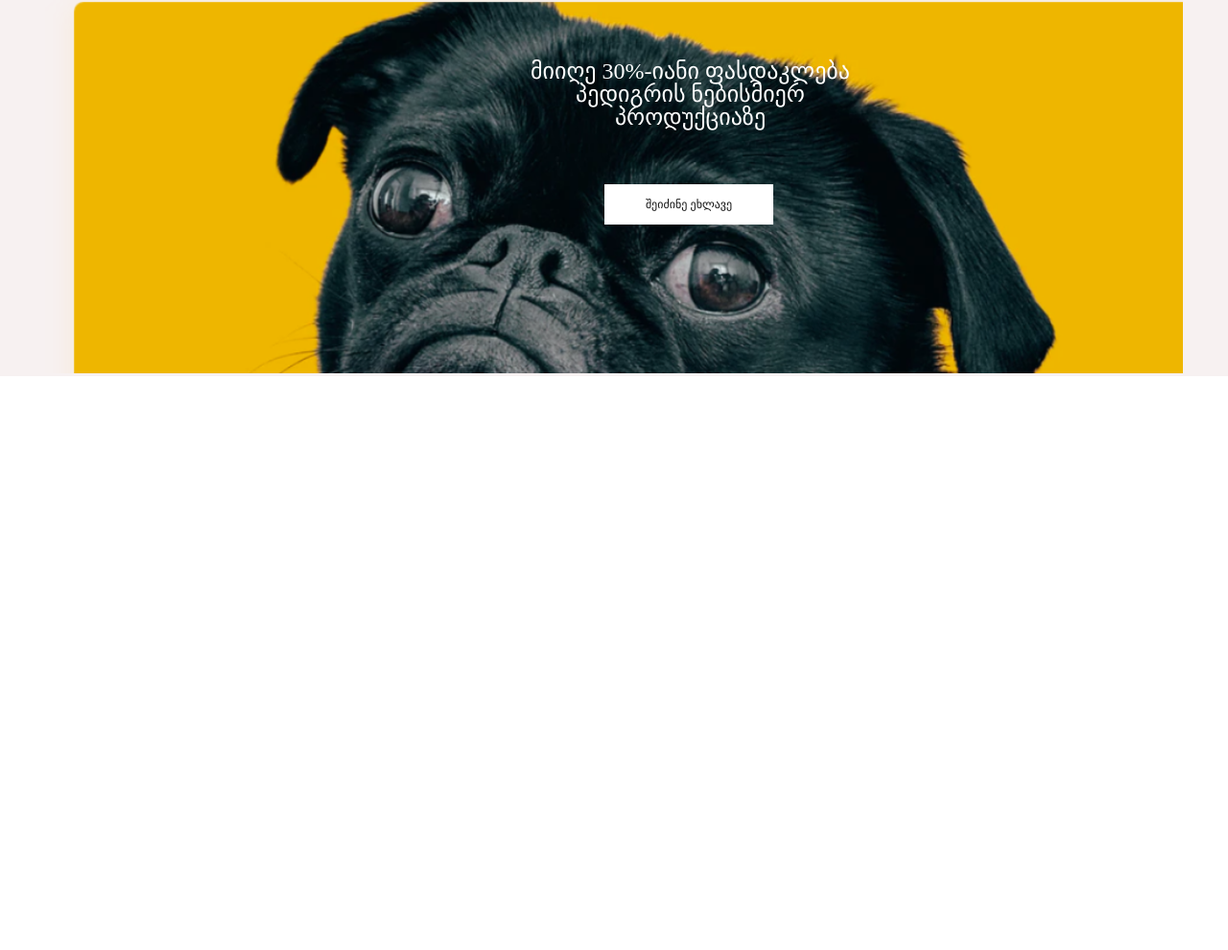
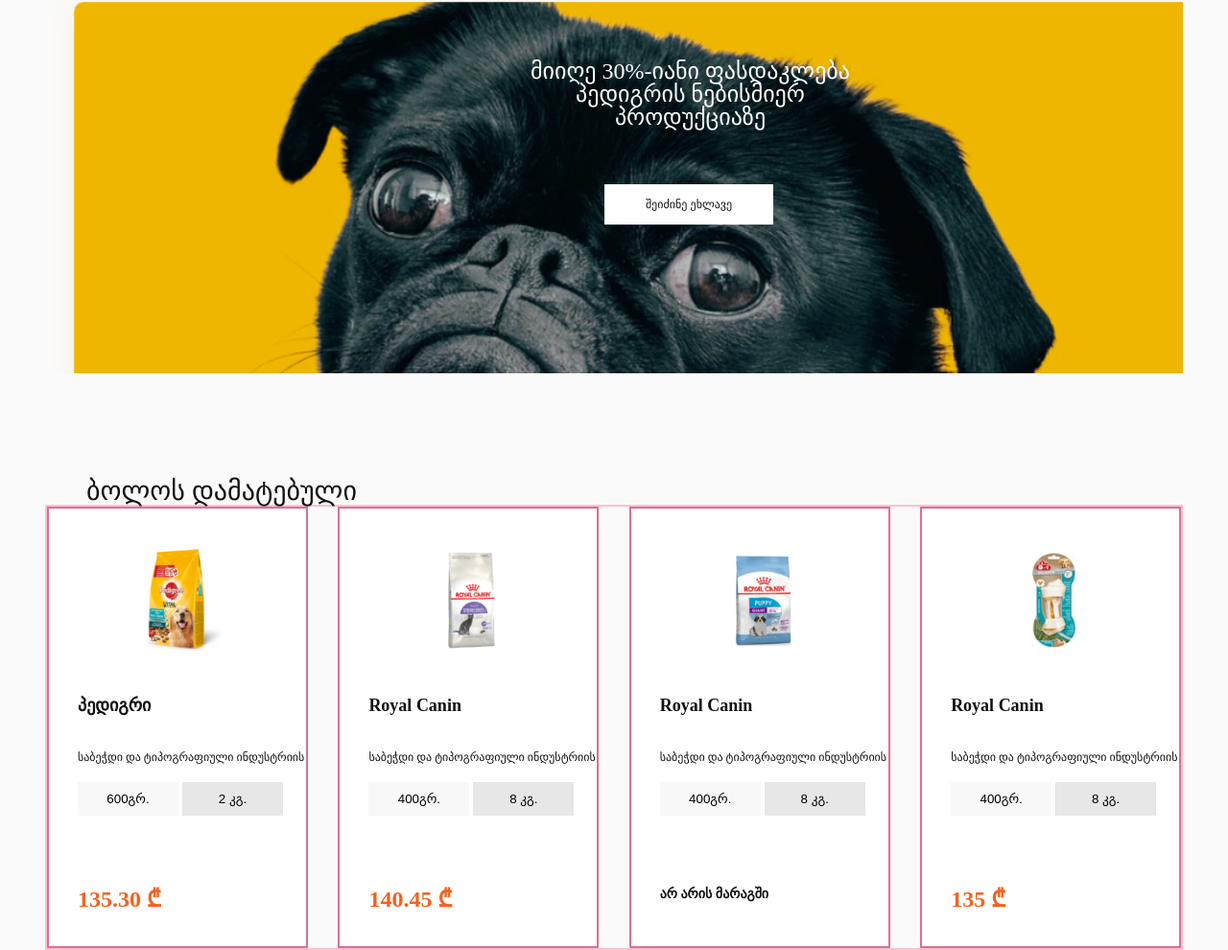
Before and after one commit to Niniedgaridze/Davaleba7, a plain HTML site: page index.html in a window 1280 px wide. Shown: the part 138-1128 px from the top of the page at 96% size. Before the commit the page ends 800 px from the top, so only its background shows below. Drawn offline with Linux system fonts and the light colour scheme.

Commit message:
add div tag and add h4 tag

```diff
--- a/css/style.css
+++ b/css/style.css
@@ -2,7 +2,7 @@
     max-width: 1366px;
     width: 100%;
     margin: 0 auto;
-    background-color: #f7f1f1fd;
+    background-color: #FAFAFA;
 }
 header{
     width: 95%;
@@ -55,7 +55,10 @@ header{
 .puppy{
     width: 100%;
     height: 100%;
+    margin: 0 auto;
     position: relative;
+    object-fit: contain;
+    object-position: center;
 }
 .sectiontext{
     width: 339px;
@@ -66,7 +69,7 @@ header{
     font-size: 24px;
     text-align: center;
 }
-button{
+.button1{
     width: 176px;
     height: 42px;
     background-color: #ffffff;
@@ -77,3 +80,98 @@ button{
     top: 330px;
     left: 630px;
 }
+
+h3{
+    font-size: 28px;
+    color: #111111;
+    padding-top: 106px;
+    padding-left: 90px;
+}
+
+
+
+             /* section2 styling starts from here */
+
+
+
+.section2{
+    max-width: 1186px;
+    width: 100%;
+    margin: 0 auto;
+    border: 2px solid pink;
+    display: flex;
+    justify-content: space-between;
+}
+
+.cards{
+    border: 2px solid palevioletred;
+    width: 23%;
+    background-color: #ffffff;
+    display: flex;
+    flex-direction: column;
+
+}
+
+.dog{
+    width: 200px;
+    height: 160px;
+    padding-left: 75px;
+    padding-top: 31px;
+    object-fit: contain;
+    object-position: center;
+}
+h4{
+    font-size: 18px;
+    color: #111111;
+    font-weight: bold;
+    padding-left: 30px;
+    padding-top: 36px;
+    padding-bottom: 30px;
+}
+.description{
+    font-size: 12px;
+    color: #111111;
+    padding-left: 30px;
+    padding-top: 9px;
+}
+
+
+.button2{
+    width: 105px;
+    height: 35px;
+    background-color: #e7e7e7;
+    border: #e7e7e7;
+
+
+}
+.lighterb{
+    background-color: #f8f8f8;
+    border: #e7e7e7;
+}
+.weight{
+    padding-left: 30px;
+    padding-top: 20px;
+}
+
+
+.price{
+    font-size: 24px;
+    color: #f5621f;
+    font-weight: bold;
+    padding-left: 30px;
+    padding-top: 75px;
+    padding-bottom: 37px;
+}
+
+.outofstock{
+    font-size: 14px;
+    color: #111111;
+}
+
+
+
+
+
+/* .fa-button{
+    padding-left: 213px;
+} */
--- a/index.html
+++ b/index.html
@@ -39,9 +39,77 @@
                 პედიგრის ნებისმიერ
                 პროდუქციაზე
             </p>
-            <button>
+            <button class="button1">
                 შეიძინე ეხლავე
             </button>
+        </div>
+
+        <h3>
+            ბოლოს დამატებული
+        </h3>
+
+
+        <div class="section2">
+            <div class="cards">
+                <img src="img/dog.png" alt="dog" class="dog">
+                <h4>
+                    პედიგრი
+                </h4>
+                <p class="description">
+                    საბეჭდი და ტიპოგრაფიული ინდუსტრიის
+                </p>
+                <div class="weight">
+                    <button class="button2 lighterb">600გრ.</button>
+                    <button class="button2">2 კგ.</button>
+                </div>
+                <p class="price">135.30 ₾</p>
+                <!-- <i class="fa-regular fa-button fa-cart-shopping"></i> -->
+            </div>
+            <div class="cards">
+                <img src="img/pic2.png" alt="dog" class="dog">
+                <h4>
+                    Royal Canin
+                </h4>
+                <p class="description">
+                    საბეჭდი და ტიპოგრაფიული ინდუსტრიის
+                </p>
+                <div class="weight">
+                    <button class="button2 lighterb">400გრ.</button>
+                    <button class="button2">8 კგ.</button>
+                </div>
+                <p class="price">140.45 ₾</p>
+                <!-- <i class="fa-regular fa-button fa-cart-shopping"></i> -->
+            </div>
+            <div class="cards">
+                <img src="img/pic3.png" alt="dog" class="dog">
+                <h4>
+                    Royal Canin
+                </h4>
+                <p class="description">
+                    საბეჭდი და ტიპოგრაფიული ინდუსტრიის
+                </p>
+                <div class="weight">
+                    <button class="button2 lighterb">400გრ.</button>
+                    <button class="button2">8 კგ.</button>
+                </div>
+                <p class="price outofstock">არ არის მარაგში</p>
+                <!-- <i class="fa-regular fa-button fa-cart-shopping"></i> -->
+            </div>
+            <div class="cards">
+                <img src="img/pic4.png" alt="dog" class="dog">
+                <h4>
+                    Royal Canin
+                </h4>
+                <p class="description">
+                    საბეჭდი და ტიპოგრაფიული ინდუსტრიის
+                </p>
+                <div class="weight">
+                    <button class="button2 lighterb">400გრ.</button>
+                    <button class="button2">8 კგ.</button>
+                </div>
+                <p class="price">135 ₾</p>
+                <!-- <i class="fa-regular fa-button fa-cart-shopping"></i> -->
+            </div>
         </div>
 
     </div>
```
Also changed, not shown: img/dog.png (added), img/pic2.png (added), img/pic3.png (added), img/pic4.png (added).
